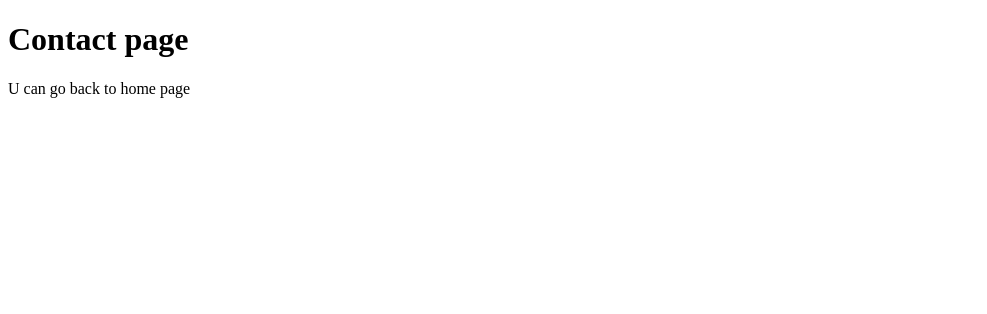
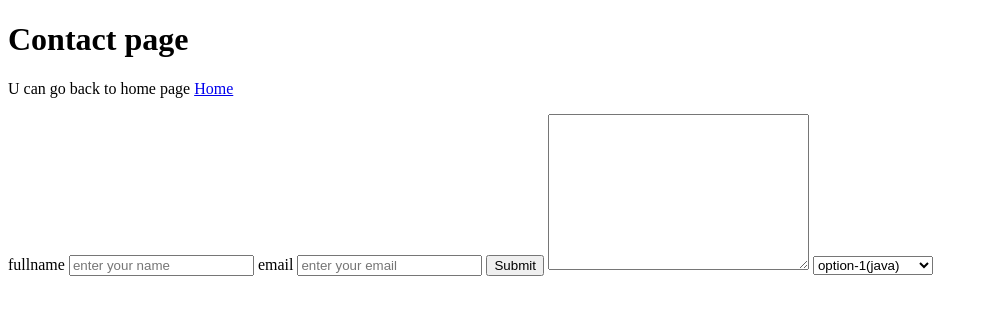
Before and after one commit to kiran02597/WebDevelopment, a plain HTML site: page contact/contact.html in a window 1280 px wide. Shown: the whole page, without its empty margins (0-987 px from the left). Drawn offline with Linux system fonts and the light colour scheme.

Commit message:
"updated HTML part"

```diff
--- a/contact/contact.html
+++ b/contact/contact.html
@@ -8,6 +8,19 @@
 </head>
 <body>
     <h1>Contact page</h1>
-    <p>U can go back to home page <a href="Emmet/HTML/index.html"></a></p>
+    <p>U can go back to home page <a href="/Emmet/HTML/index.html">Home</a></p>
+    <form action="" method="get">
+    <label for="fullname">fullname</label>
+    <input type="text" name="fullname" placeholder="enter your name">
+    <label for="email">email</label>
+    <input type="text" name="email" placeholder="enter your email">
+   <button type="submit">Submit</button>
+   <textarea name="enter your problems" id="" cols="30" rows="10"></textarea>
+   <select name="Language" id="" >
+       <option value="java">option-1(java)</option>
+       <option value="Python">option-1(puthon)</option>
+       <option value="sql">option-1(sql)</option>
+    </select>
+</form>
 </body>
 </html>
```
Also changed, not shown: Emmet/HTML/index.html (+1 -0 lines), service/service.html (+20 -0 lines).
